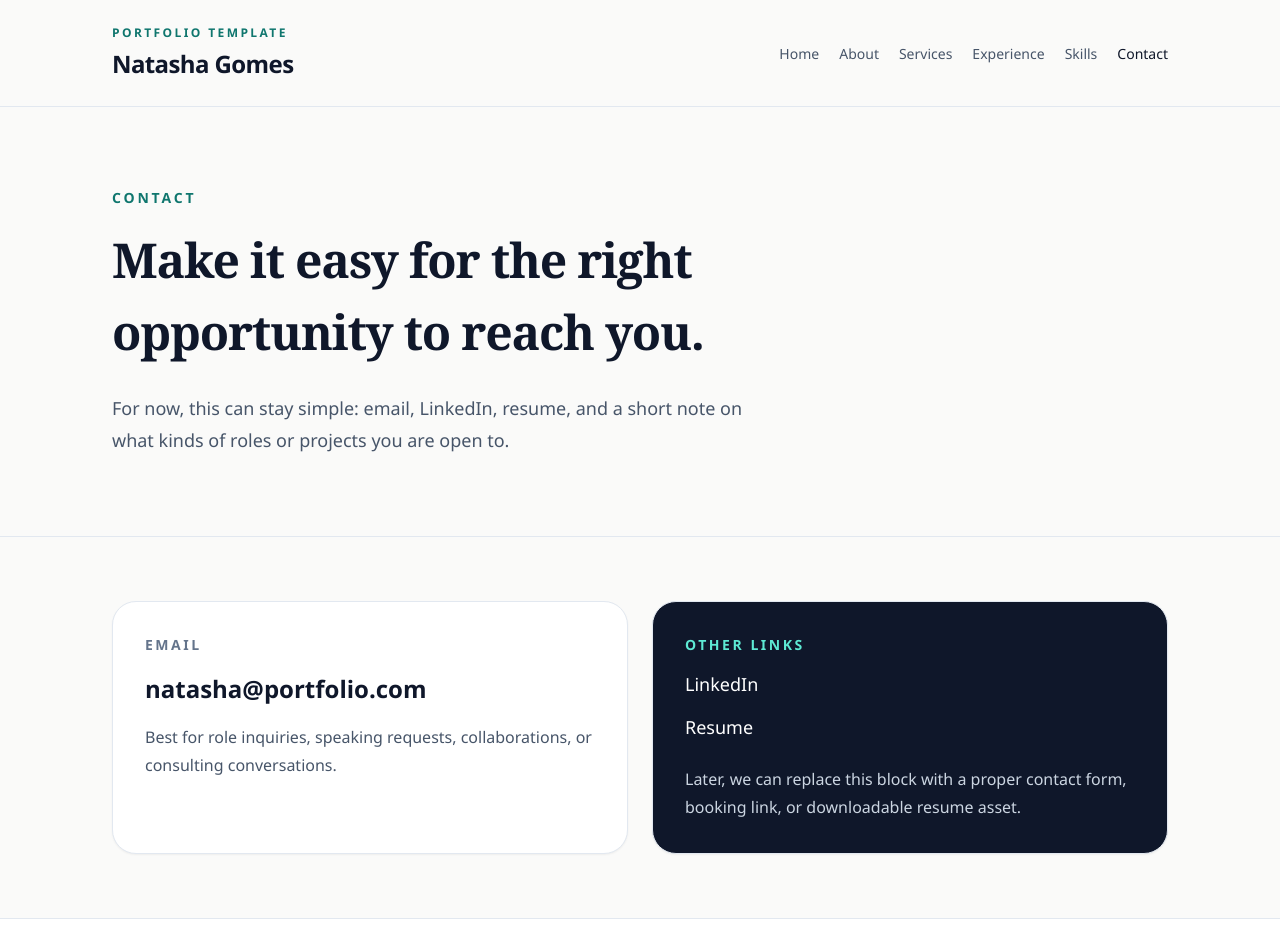
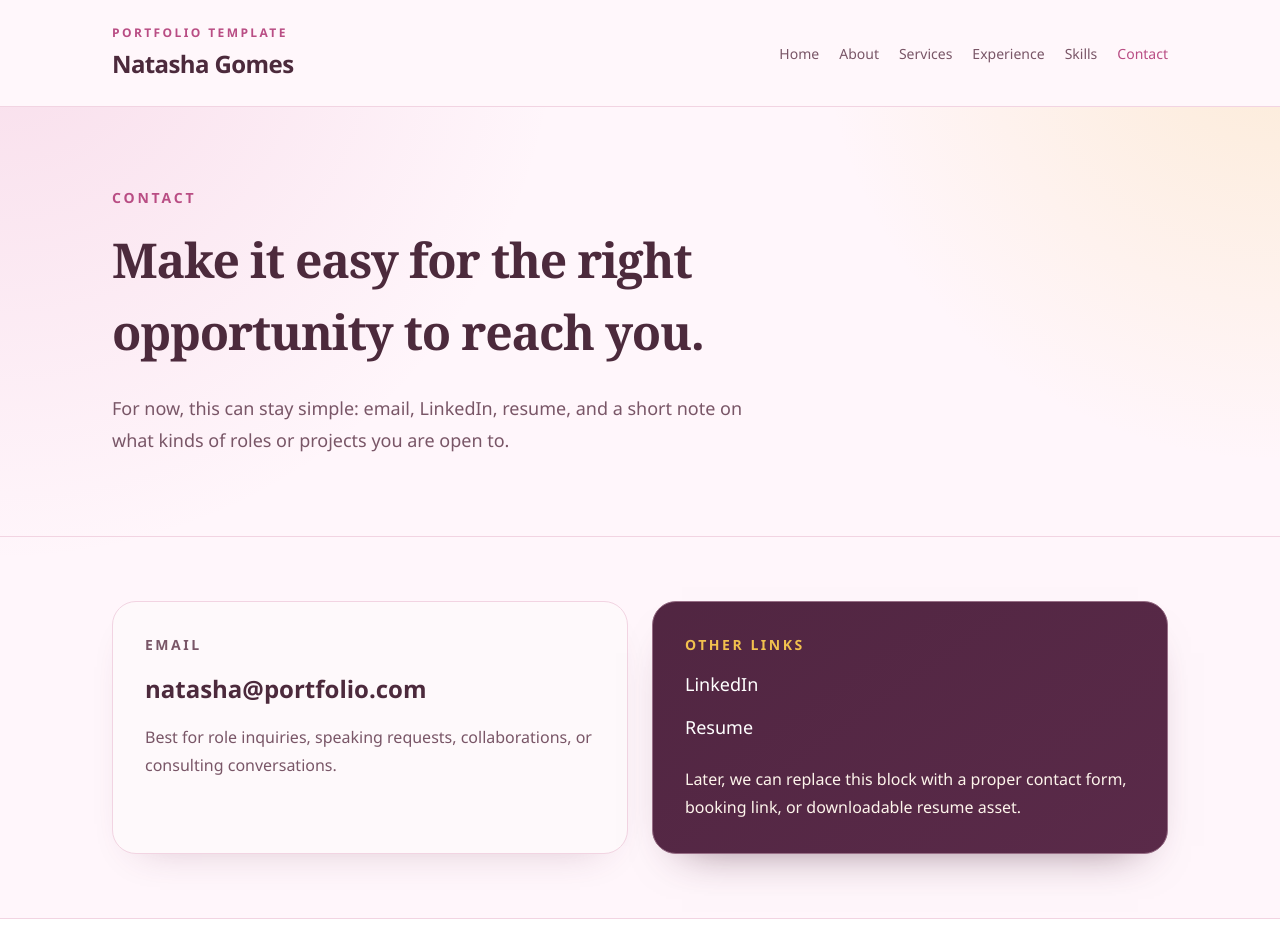
Before and after one commit to knnthgms/natasha-gomes-portfolio, a Next.js app: page /contact in a window 1280 px wide. Shown: the top 952 px of the page. Built offline with nearby package versions, Linux system fonts and the light colour scheme.

Commit message:
updating color palette

```diff
--- a/src/pages/contact.tsx
+++ b/src/pages/contact.tsx
@@ -15,24 +15,24 @@ const ContactPage = () => (
     />
 
     <section className="mx-auto grid max-w-6xl gap-6 px-6 py-16 md:grid-cols-2 lg:px-12">
-      <article className="rounded-3xl border border-slate-200 bg-white p-8 shadow-sm">
-        <p className="text-sm font-semibold uppercase tracking-[0.18em] text-slate-500">
+      <article className="theme-card rounded-3xl border p-8">
+        <p className="theme-body text-sm font-semibold uppercase tracking-[0.18em]">
           Email
         </p>
         <a
           href="mailto:natasha@portfolio.com"
-          className="mt-4 block text-2xl font-semibold text-slate-900"
+          className="theme-heading mt-4 block text-2xl font-semibold"
         >
           natasha@portfolio.com
         </a>
-        <p className="mt-4 leading-7 text-slate-600">
+        <p className="theme-body mt-4 leading-7">
           Best for role inquiries, speaking requests, collaborations, or
           consulting conversations.
         </p>
       </article>
 
-      <article className="rounded-3xl border border-slate-200 bg-slate-900 p-8 text-white shadow-sm">
-        <p className="text-sm font-semibold uppercase tracking-[0.18em] text-teal-300">
+      <article className="theme-card-strong rounded-3xl border p-8">
+        <p className="text-sm font-semibold uppercase tracking-[0.18em] text-[var(--theme-accent-warm)]">
           Other Links
         </p>
         <div className="mt-4 space-y-4 text-lg">
@@ -43,7 +43,7 @@ const ContactPage = () => (
             Resume
           </Link>
         </div>
-        <p className="mt-6 leading-7 text-slate-300">
+        <p className="theme-card-strong-body mt-6 leading-7">
           Later, we can replace this block with a proper contact form, booking
           link, or downloadable resume asset.
         </p>
--- a/src/pages/services.tsx
+++ b/src/pages/services.tsx
@@ -40,12 +40,12 @@ const ServicesPage = () => (
         {services.map((service) => (
           <article
             key={service.title}
-            className="rounded-3xl border border-slate-200 bg-white p-8 shadow-sm"
+            className="theme-card rounded-3xl border p-8"
           >
-            <h2 className="text-2xl font-semibold text-slate-900">
+            <h2 className="theme-heading text-2xl font-semibold">
               {service.title}
             </h2>
-            <p className="mt-4 text-base leading-7 text-slate-600">
+            <p className="theme-body mt-4 text-base leading-7">
               {service.description}
             </p>
           </article>
--- a/src/pages/skills.tsx
+++ b/src/pages/skills.tsx
@@ -40,12 +40,12 @@ const SkillsPage = () => (
         {skillGroups.map((group) => (
           <article
             key={group.title}
-            className="rounded-3xl border border-slate-200 bg-white p-8 shadow-sm"
+            className="theme-card rounded-3xl border p-8"
           >
-            <h2 className="text-2xl font-semibold text-slate-900">
+            <h2 className="theme-heading text-2xl font-semibold">
               {group.title}
             </h2>
-            <ul className="mt-5 space-y-3 text-base leading-7 text-slate-600">
+            <ul className="theme-body mt-5 space-y-3 text-base leading-7">
               {group.items.map((item) => (
                 <li key={item}>{item}</li>
               ))}
--- a/src/styles/global.css
+++ b/src/styles/global.css
@@ -5,12 +5,32 @@
 @tailwind utilities;
 
 @layer base {
+  :root {
+    --theme-bg: #fff6fb;
+    --theme-bg-soft: #fffaf2;
+    --theme-bg-muted: #fff0f7;
+    --theme-surface: #ffffff;
+    --theme-surface-alt: #fff8fc;
+    --theme-surface-strong: #5a2a49;
+    --theme-border: #f2d4e2;
+    --theme-text: #4c2a3c;
+    --theme-text-muted: #795667;
+    --theme-text-soft: #fdf4f8;
+    --theme-accent: #d96ba0;
+    --theme-accent-soft: #f9cade;
+    --theme-accent-strong: #b94d84;
+    --theme-accent-warm: #f2c14e;
+    --theme-accent-warm-soft: #fff2bf;
+    --theme-selection: #ffd86b;
+  }
+
   html {
     scroll-behavior: smooth;
   }
 
   body {
-    @apply bg-stone-50 text-slate-800;
+    background: var(--theme-bg);
+    color: var(--theme-text);
     font-family: "Avenir Next", "Segoe UI", sans-serif;
   }
 
@@ -28,6 +48,103 @@
   }
 
   ::selection {
-    @apply bg-teal-200 text-slate-900;
+    background: var(--theme-selection);
+    color: var(--theme-text);
   }
 }
+
+@layer components {
+  .theme-shell {
+    background:
+      radial-gradient(circle at top right, rgba(242, 193, 78, 0.22), transparent 28%),
+      radial-gradient(circle at top left, rgba(217, 107, 160, 0.18), transparent 34%),
+      var(--theme-bg);
+    color: var(--theme-text);
+  }
+
+  .theme-header {
+    background: color-mix(in srgb, var(--theme-bg) 92%, white 8%);
+    border-color: var(--theme-border);
+  }
+
+  .theme-footer {
+    background: var(--theme-surface);
+    border-color: var(--theme-border);
+  }
+
+  .theme-divider {
+    border-color: var(--theme-border);
+  }
+
+  .theme-heading {
+    color: var(--theme-text);
+  }
+
+  .theme-body {
+    color: var(--theme-text-muted);
+  }
+
+  .theme-accent {
+    color: var(--theme-accent-strong);
+  }
+
+  .theme-accent-soft {
+    color: var(--theme-accent);
+  }
+
+  .theme-card {
+    background: color-mix(in srgb, var(--theme-surface) 88%, var(--theme-accent-soft) 12%);
+    border-color: var(--theme-border);
+    color: var(--theme-text);
+    box-shadow: 0 18px 40px -28px rgba(106, 46, 77, 0.32);
+  }
+
+  .theme-card-soft {
+    background: color-mix(in srgb, var(--theme-surface-alt) 78%, var(--theme-accent-warm-soft) 22%);
+    border-color: var(--theme-border);
+  }
+
+  .theme-card-strong {
+    background:
+      linear-gradient(145deg, color-mix(in srgb, var(--theme-surface-strong) 90%, black 10%), var(--theme-surface-strong)),
+      var(--theme-surface-strong);
+    border-color: color-mix(in srgb, var(--theme-border) 40%, var(--theme-surface-strong) 60%);
+    color: var(--theme-text-soft);
+    box-shadow: 0 22px 44px -30px rgba(72, 28, 52, 0.65);
+  }
+
+  .theme-card-strong-body {
+    color: color-mix(in srgb, var(--theme-text-soft) 78%, var(--theme-accent-warm-soft) 22%);
+  }
+
+  .theme-button-primary {
+    background: linear-gradient(135deg, var(--theme-accent), var(--theme-accent-warm));
+    color: var(--theme-text);
+    box-shadow: 0 16px 30px -22px rgba(185, 77, 132, 0.7);
+  }
+
+  .theme-button-primary:hover {
+    background: linear-gradient(135deg, var(--theme-accent-strong), color-mix(in srgb, var(--theme-accent-warm) 85%, white 15%));
+  }
+
+  .theme-button-secondary {
+    background: color-mix(in srgb, var(--theme-surface) 70%, var(--theme-accent-warm-soft) 30%);
+    border-color: var(--theme-border);
+    color: var(--theme-text);
+  }
+
+  .theme-button-secondary:hover {
+    border-color: var(--theme-accent);
+    color: var(--theme-accent-strong);
+  }
+
+  .theme-highlight {
+    background: color-mix(in srgb, var(--theme-accent-warm-soft) 75%, white 25%);
+    color: var(--theme-text);
+  }
+
+  .theme-link:hover,
+  .theme-link-active {
+    color: var(--theme-accent-strong);
+  }
+}
--- a/src/templates/PageIntro.tsx
+++ b/src/templates/PageIntro.tsx
@@ -5,15 +5,15 @@ type IPageIntroProps = {
 };
 
 const PageIntro = (props: IPageIntroProps) => (
-  <section className="border-b border-slate-200">
+  <section className="theme-divider border-b">
     <div className="mx-auto max-w-6xl px-6 py-16 lg:px-12 lg:py-20">
-      <p className="text-sm font-semibold uppercase tracking-[0.2em] text-teal-700">
+      <p className="theme-accent text-sm font-semibold uppercase tracking-[0.2em]">
         {props.eyebrow}
       </p>
-      <h1 className="mt-4 max-w-3xl text-4xl font-semibold tracking-tight text-slate-900 md:text-5xl">
+      <h1 className="theme-heading mt-4 max-w-3xl text-4xl font-semibold tracking-tight md:text-5xl">
         {props.title}
       </h1>
-      <p className="mt-6 max-w-2xl text-lg leading-8 text-slate-600">
+      <p className="theme-body mt-6 max-w-2xl text-lg leading-8">
         {props.description}
       </p>
     </div>
--- a/src/templates/SiteLayout.tsx
+++ b/src/templates/SiteLayout.tsx
@@ -1,6 +1,6 @@
 import Link from 'next/link';
 import { useRouter } from 'next/router';
-import type { ReactNode } from 'react';
+import type { CSSProperties, ReactNode } from 'react';
 
 import { Meta } from '../layout/Meta';
 import { AppConfig } from '../utils/AppConfig';
@@ -22,24 +22,42 @@ const navigationItems = [
 
 const SiteLayout = (props: ISiteLayoutProps) => {
   const router = useRouter();
+  const themeStyle = {
+    '--theme-bg': AppConfig.theme.background,
+    '--theme-bg-soft': AppConfig.theme.backgroundSoft,
+    '--theme-bg-muted': AppConfig.theme.backgroundMuted,
+    '--theme-surface': AppConfig.theme.surface,
+    '--theme-surface-alt': AppConfig.theme.surfaceAlt,
+    '--theme-surface-strong': AppConfig.theme.surfaceStrong,
+    '--theme-border': AppConfig.theme.border,
+    '--theme-text': AppConfig.theme.text,
+    '--theme-text-muted': AppConfig.theme.textMuted,
+    '--theme-text-soft': AppConfig.theme.textSoft,
+    '--theme-accent': AppConfig.theme.accent,
+    '--theme-accent-soft': AppConfig.theme.accentSoft,
+    '--theme-accent-strong': AppConfig.theme.accentStrong,
+    '--theme-accent-warm': AppConfig.theme.accentWarm,
+    '--theme-accent-warm-soft': AppConfig.theme.accentWarmSoft,
+    '--theme-selection': AppConfig.theme.selection,
+  } as CSSProperties;
 
   return (
-    <div className="min-h-screen bg-stone-50 text-slate-800 antialiased">
+    <div className="theme-shell min-h-screen antialiased" style={themeStyle}>
       <Meta title={props.title} description={props.description} />
 
-      <header className="border-b border-slate-200 bg-stone-50/95 backdrop-blur">
+      <header className="theme-header border-b backdrop-blur">
         <div className="mx-auto flex max-w-6xl flex-col gap-6 p-6 lg:flex-row lg:items-center lg:justify-between lg:px-12">
           <Link href="/" className="inline-flex flex-col">
-            <span className="text-xs font-semibold uppercase tracking-[0.2em] text-teal-700">
+            <span className="theme-accent text-xs font-semibold uppercase tracking-[0.2em]">
               Portfolio Template
             </span>
-            <span className="mt-1 text-2xl font-semibold tracking-tight text-slate-900">
+            <span className="theme-heading mt-1 text-2xl font-semibold tracking-tight">
               {AppConfig.site_name}
             </span>
           </Link>
 
           <nav aria-label="Primary">
-            <ul className="flex flex-wrap gap-x-5 gap-y-3 text-sm font-medium text-slate-600">
+            <ul className="theme-body flex flex-wrap gap-x-5 gap-y-3 text-sm font-medium">
               {navigationItems.map((item) => {
                 const isActive = router.pathname === item.href;
 
@@ -48,9 +66,7 @@ const SiteLayout = (props: ISiteLayoutProps) => {
                     <Link
                       href={item.href}
                       className={
-                        isActive
-                          ? 'text-slate-900'
-                          : 'transition hover:text-slate-900'
+                        isActive ? 'theme-link-active' : 'theme-link transition'
                       }
                     >
                       {item.label}
@@ -65,12 +81,10 @@ const SiteLayout = (props: ISiteLayoutProps) => {
 
       <main>{props.children}</main>
 
-      <footer className="border-t border-slate-200 bg-white">
-        <div className="mx-auto flex max-w-6xl flex-col gap-6 px-6 py-10 text-sm text-slate-600 lg:flex-row lg:items-center lg:justify-between lg:px-12">
+      <footer className="theme-footer border-t">
+        <div className="theme-body mx-auto flex max-w-6xl flex-col gap-6 px-6 py-10 text-sm lg:flex-row lg:items-center lg:justify-between lg:px-12">
           <div>
-            <p className="font-semibold text-slate-900">
-              {AppConfig.site_name}
-            </p>
+            <p className="theme-heading font-semibold">{AppConfig.site_name}</p>
             <p className="mt-1">
               Marketing manager portfolio starter for experience, services, and
               future case studies.
@@ -82,7 +96,7 @@ const SiteLayout = (props: ISiteLayoutProps) => {
               <Link
                 key={item.href}
                 href={item.href}
-                className="transition hover:text-slate-900"
+                className="theme-link transition"
               >
                 {item.label}
               </Link>
--- a/src/utils/AppConfig.ts
+++ b/src/utils/AppConfig.ts
@@ -1,7 +1,44 @@
+type ThemeConfig = {
+  background: string;
+  backgroundSoft: string;
+  backgroundMuted: string;
+  surface: string;
+  surfaceAlt: string;
+  surfaceStrong: string;
+  border: string;
+  text: string;
+  textMuted: string;
+  textSoft: string;
+  accent: string;
+  accentSoft: string;
+  accentStrong: string;
+  accentWarm: string;
+  accentWarmSoft: string;
+  selection: string;
+};
+
 export const AppConfig = {
   site_name: 'Natasha Gomes',
   title: 'Natasha Gomes | Marketing Manager Portfolio',
   description:
     'Portfolio website for Natasha Gomes, a marketing manager focused on campaign strategy, content leadership, growth, and brand-building.',
   locale: 'en',
+  theme: {
+    background: '#fff6fb',
+    backgroundSoft: '#fffaf2',
+    backgroundMuted: '#fff0f7',
+    surface: '#ffffff',
+    surfaceAlt: '#fff8fc',
+    surfaceStrong: '#5a2a49',
+    border: '#f2d4e2',
+    text: '#4c2a3c',
+    textMuted: '#795667',
+    textSoft: '#fdf4f8',
+    accent: '#d96ba0',
+    accentSoft: '#f9cade',
+    accentStrong: '#b94d84',
+    accentWarm: '#f2c14e',
+    accentWarmSoft: '#fff2bf',
+    selection: '#ffd86b',
+  } satisfies ThemeConfig,
 };
```
Also changed, not shown: src/pages/about.tsx (+10 -14 lines), src/pages/experience.tsx (+4 -6 lines), src/templates/Base.tsx (+70 -70 lines).
